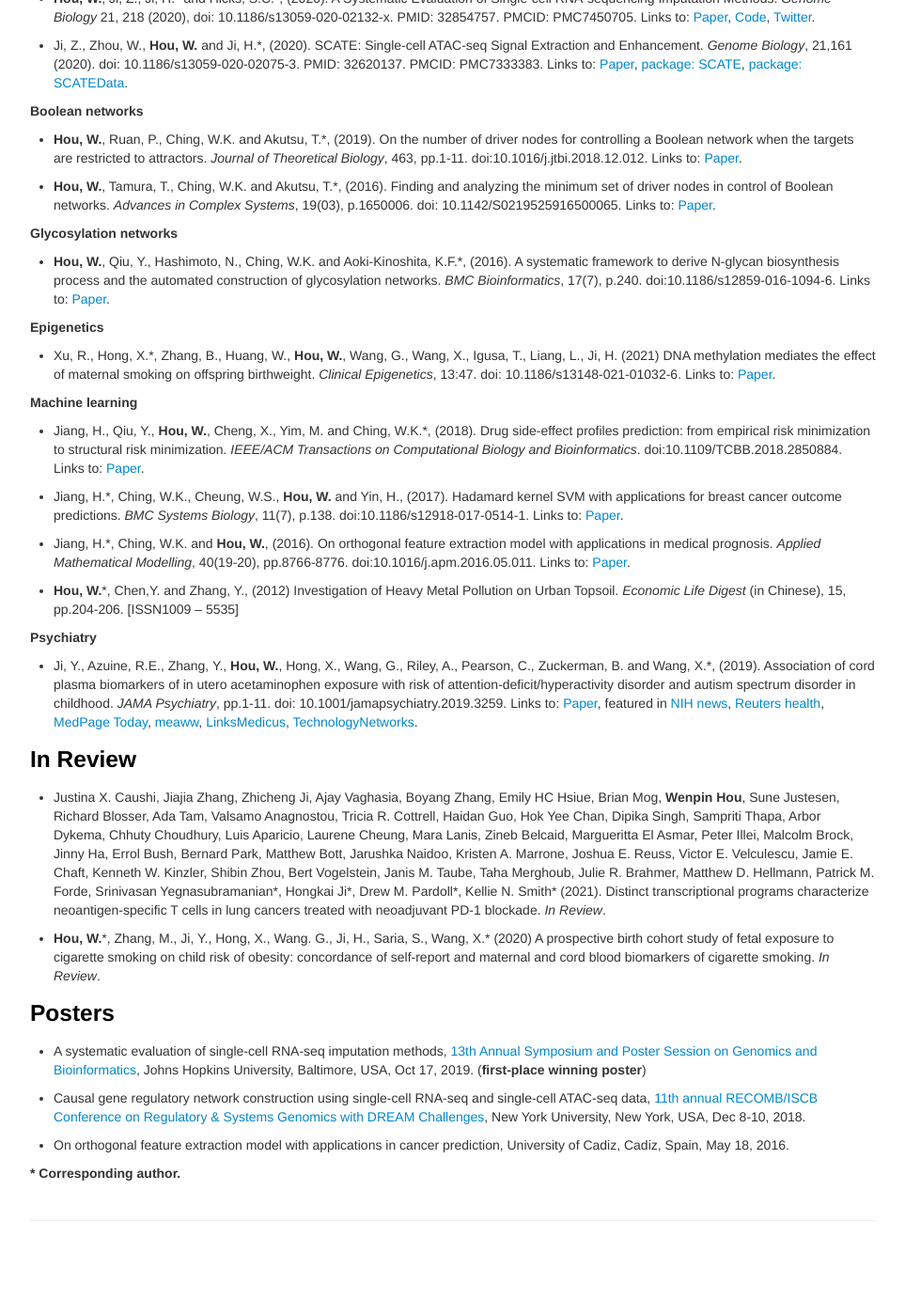
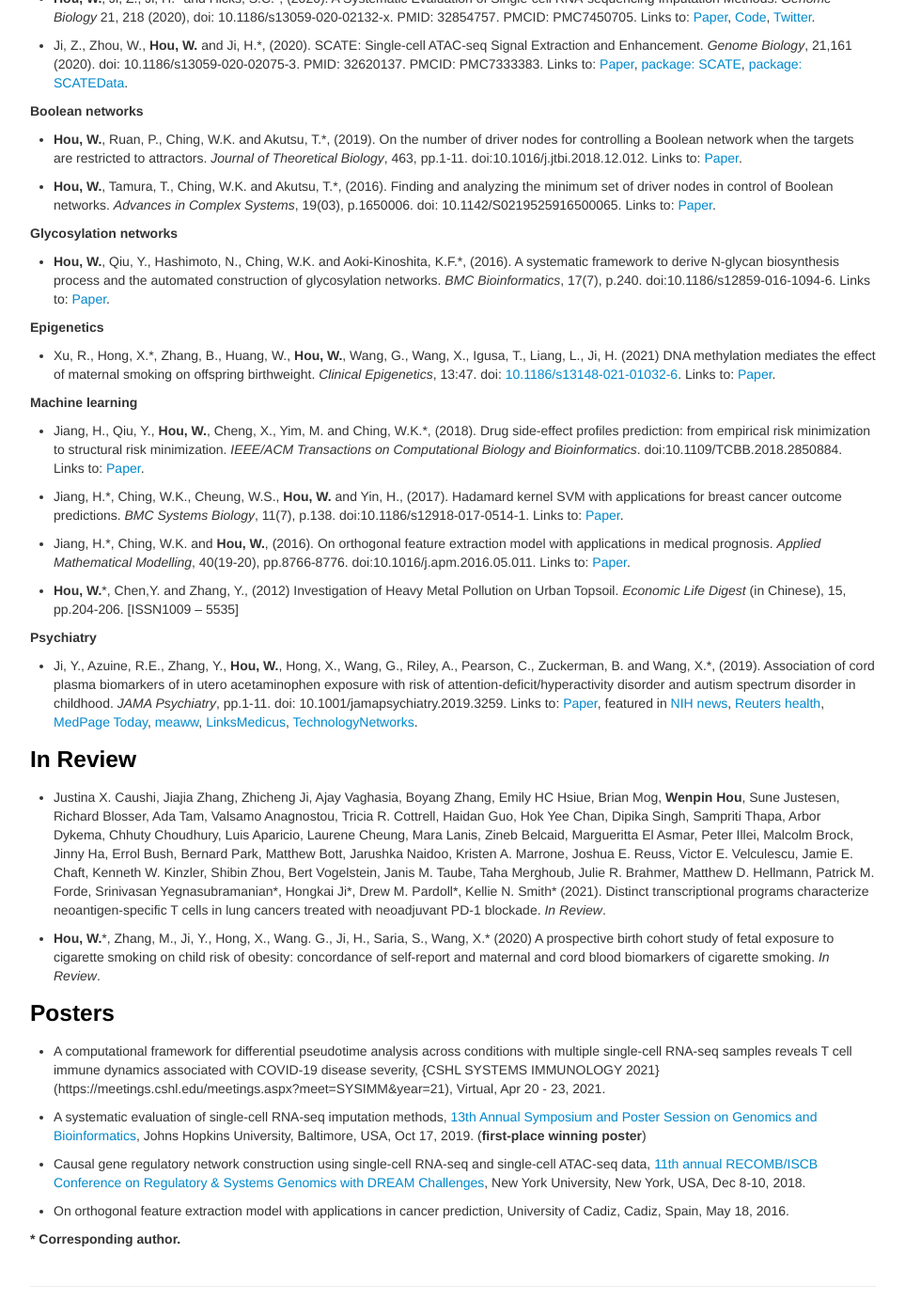
Before and after one commit to Winnie09/Wenpin_Hou, a Jekyll site: the page built from pages/publications.md, in a window 1280 px wide and 1400 px high, scrolled down 274 px. Shown: the whole window at 94% size, without its empty margins (158-1121 px from the left). Built offline with Jekyll 4.4.1, drawn with Linux system fonts in a browser that asks for light colours; before the commit the page ends 1604 px from its top, so only the background shows below that; some of the changed lines change nothing that is shown.

Commit message:
add poster

```diff
--- a/pages/publications.md
+++ b/pages/publications.md
@@ -23,7 +23,7 @@
 
 ##### Epigenetics
 
-- Xu, R., Hong, X.\*, Zhang, B., Huang, W., **Hou, W.**, Wang, G., Wang, X., Igusa, T., Liang, L., Ji, H. (2021) DNA methylation mediates the effect of maternal smoking on offspring birthweight. *Clinical Epigenetics*, 13:47. doi: 10.1186/s13148-021-01032-6. Links to: [Paper](https://link.springer.com/epdf/10.1186/s13148-021-01032-6?sharing_token=yEfFdYE0_BoC2mZXJZ9CGm_BpE1tBhCbnbw3BuzI2RNB1moIjC95hdw5iHpi9I7bkxI7V-9mn7W-iAPZhlsBZ6n2aBGJ_JvX03uHthekrqM9AGN6ztB_JyC58iUSq_wfgFSbjQ7T3CZ2dCcOwkWWRoyRlZvODZcSzVM1FYm-blE%3D).
+- Xu, R., Hong, X.\*, Zhang, B., Huang, W., **Hou, W.**, Wang, G., Wang, X., Igusa, T., Liang, L., Ji, H. (2021) DNA methylation mediates the effect of maternal smoking on offspring birthweight. *Clinical Epigenetics*, 13:47. doi: [10.1186/s13148-021-01032-6](https://clinicalepigeneticsjournal.biomedcentral.com/articles/10.1186/s13148-021-01032-6). Links to: [Paper](https://link.springer.com/epdf/10.1186/s13148-021-01032-6?sharing_token=yEfFdYE0_BoC2mZXJZ9CGm_BpE1tBhCbnbw3BuzI2RNB1moIjC95hdw5iHpi9I7bkxI7V-9mn7W-iAPZhlsBZ6n2aBGJ_JvX03uHthekrqM9AGN6ztB_JyC58iUSq_wfgFSbjQ7T3CZ2dCcOwkWWRoyRlZvODZcSzVM1FYm-blE%3D).
 
 ##### Machine learning
 
@@ -47,6 +47,8 @@
 
 ### Posters
 
+- A computational framework for differential pseudotime analysis across conditions with multiple single-cell RNA-seq samples reveals T cell immune dynamics associated with COVID-19 disease severity, {CSHL SYSTEMS IMMUNOLOGY 2021}(https://meetings.cshl.edu/meetings.aspx?meet=SYSIMM&year=21), Virtual, Apr 20 - 23, 2021.
+
 - A systematic evaluation of single-cell RNA-seq imputation methods, [13th Annual Symposium and Poster Session on Genomics and Bioinformatics](http://genomics.jhu.edu/symposium.html), Johns Hopkins University, Baltimore, USA, Oct 17, 2019. (**first-place winning poster**)
 
 - Causal gene regulatory network construction using single-cell RNA-seq and single-cell ATAC-seq data, [11th annual RECOMB/ISCB Conference on Regulatory & Systems Genomics  with DREAM Challenges](https://www.iscb.org/recomb-regsysgen2018), New York University, New York, USA, Dec 8-10, 2018.
```
